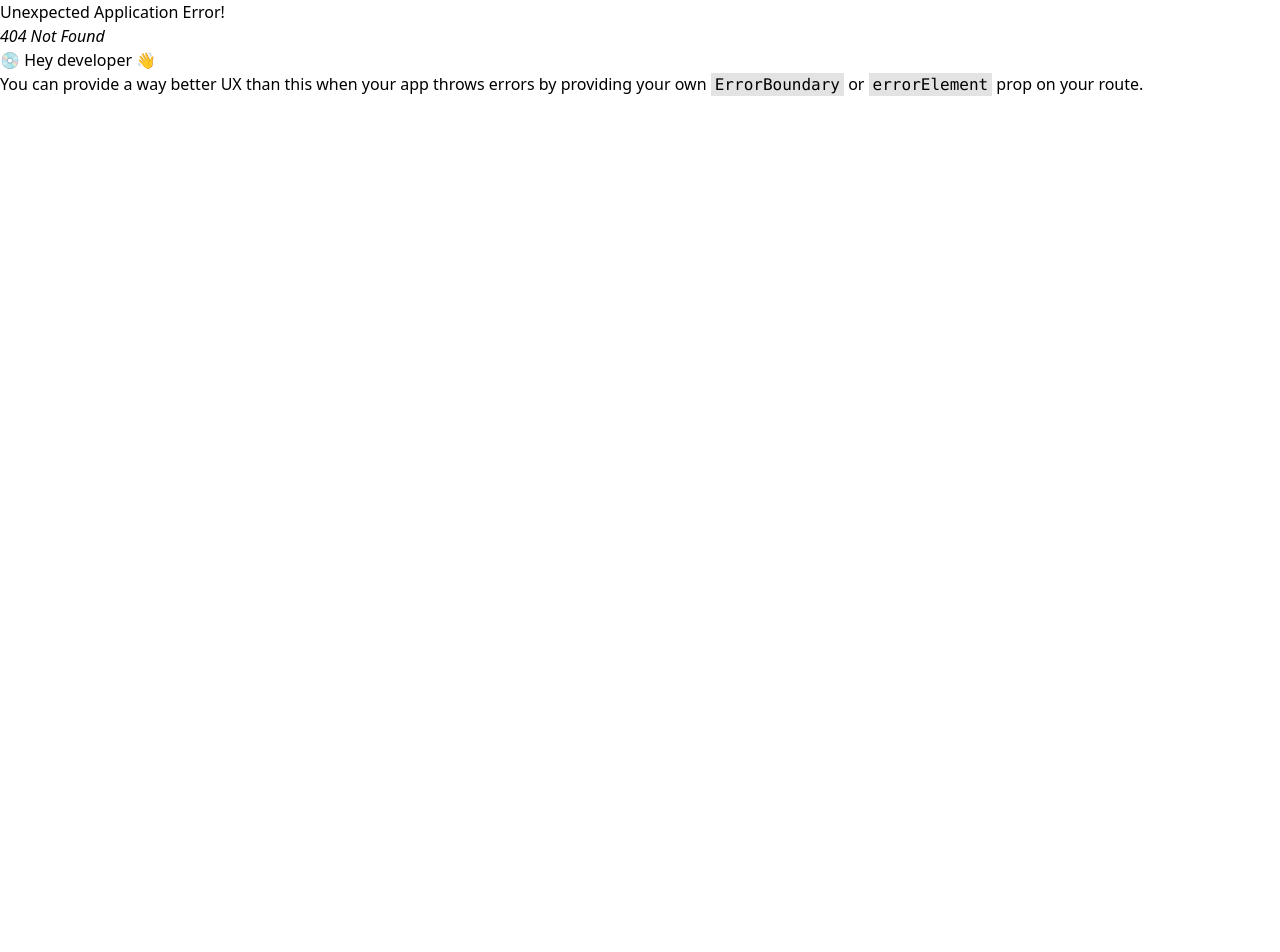
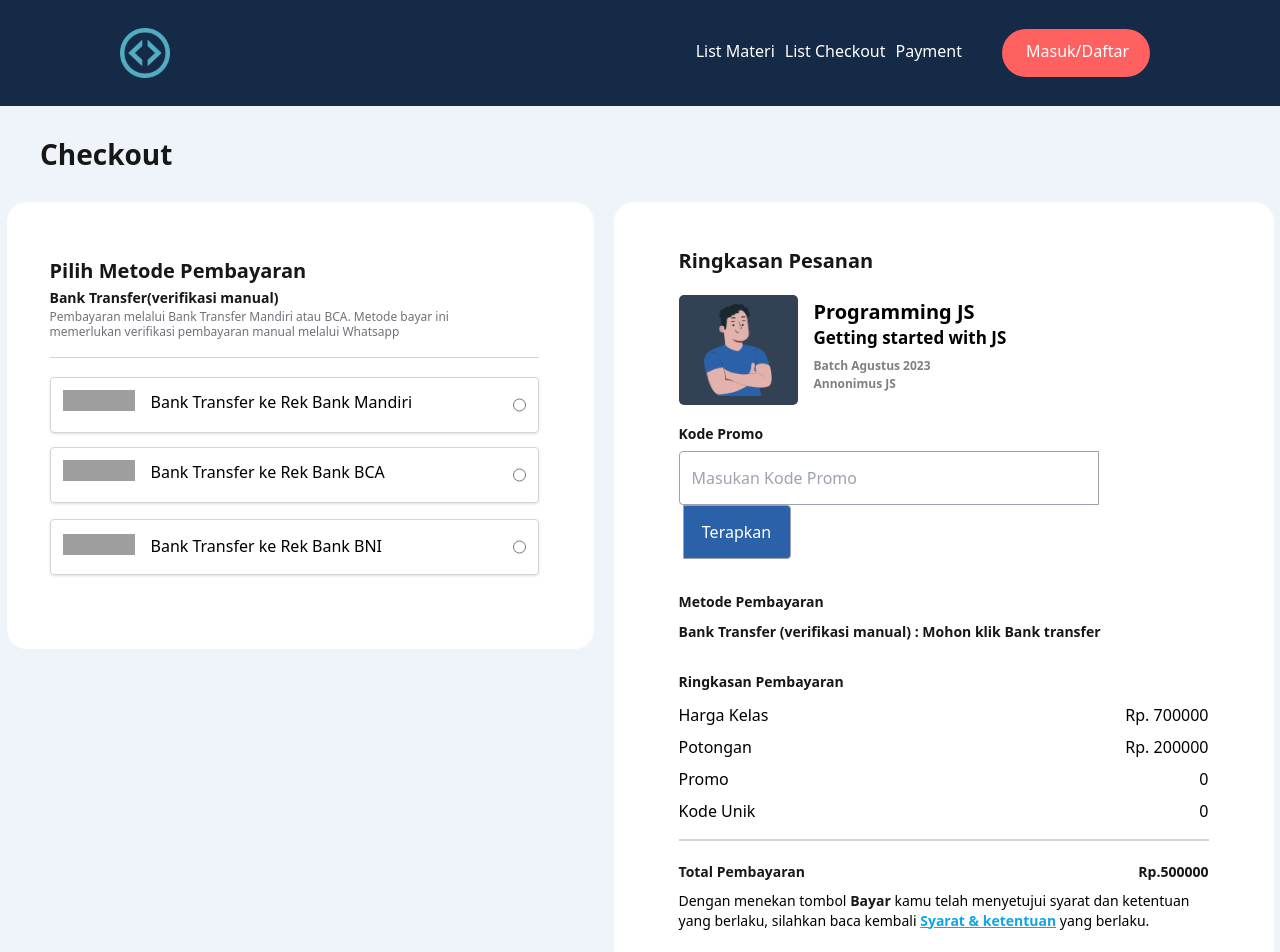
Before and after one commit to aguskrisna12/Edutech, a React (Create React App) app: page /list-materi/1/list-checkout/1 in a window 1280 px wide. Before the commit this address had no page. Shown: the top 952 px of the page. Before the commit the page ends 800 px from the top, so only its background shows below. Built offline with nearby package versions, Linux system fonts and the light colour scheme; grey boxes are pictures that could not be loaded.

Commit message:
update listCheckout to payment

```diff
--- a/src/Components/Bca.jsx
+++ b/src/Components/Bca.jsx
@@ -6,7 +6,7 @@ export default function Bca({handleRadioChange, selectedValue}) {
                     <img className="w-[72px] h-[21.18px]" src="https://upload.wikimedia.org/wikipedia/commons/thumb/5/5c/Bank_Central_Asia.svg/1200px-Bank_Central_Asia.svg.png" alt="img" />
                     <span className="pl-4">Bank Transfer ke Rek Bank BCA</span>
                 </div>
-                <input type="radio" name="radAnswer" value='BCA' onChange={handleRadioChange} checked={selectedValue === 'BCA'}/>
+                <input type="radio" name="radAnswer" value='{"value" : "BCA", "logo": "https://upload.wikimedia.org/wikipedia/commons/thumb/5/5c/Bank_Central_Asia.svg/1200px-Bank_Central_Asia.svg.png"}' onChange={handleRadioChange} checked={selectedValue === 'BCA'}/>
             </div>
         </>
     )
--- /dev/null
+++ b/src/Components/Store/Product/action.js
@@ -0,0 +1,6 @@
+export const setRadioValue = (value) => {
+    return {
+      type: 'SET_RADIO_VALUE',
+      payload: value,
+    };
+  };
--- a/src/Components/Store/Product/reducer.js
+++ b/src/Components/Store/Product/reducer.js
@@ -4,9 +4,24 @@ import contentsList from "./data";
 export const dataSlice = createSlice({
     name: 'content',
     initialState: {
-        entities: contentsList
+        entities: contentsList,
+        radioValue: '',
+        logoBank: '',
+        hargaKelas: 700000,
+        potongan: 200000,
+        promo: 0,
+        kodeUnik: 0,
+        totalPembayaran: 500000
     },
-    reducers: {}
+    reducers: {
+        getValueRadio(state, action){
+            state.radioValue = action.payload
+        }
+
+    }
 })
 
+
+export const { getValueRadio } = dataSlice.actions
+
 export default dataSlice.reducer
--- a/src/Pages/ListCheckout/index.jsx
+++ b/src/Pages/ListCheckout/index.jsx
@@ -1,18 +1,52 @@
-import { Link } from "react-router-dom";
+import { Link, useNavigate, useParams } from "react-router-dom";
 import Bca from "../../Components/Bca";
 import Bni from "../../Components/Bni";
 import Mandiri from "../../Components/Mandiri";
+import { useDispatch, useSelector } from "react-redux";
+import { getValueRadio } from "../../Components/Store/Product/reducer";
 import { useState } from "react";
-
 
 function ListCheckout() {
 
-    const [selectedValue, setSelectedValue] = useState('');
+    const { id } = useParams()
+    // console.log(id)
+    const [selectedValue, setSelectedValue] = useState('')
 
-    const handleRadioChange = (event) => {
-        setSelectedValue(event.target.value);
-      };
-      console.log(selectedValue)
+    const { hargaKelas } = useSelector((state) => state.content)
+    const { potongan } = useSelector((state) => state.content)
+    const { promo } = useSelector((state) => state.content)
+    const { kodeUnik } = useSelector((state) => state.content)
+    const { totalPembayaran } = useSelector((state) => state.content)
+    const { radioValue } = useSelector((state) => state.content)
+
+    const navigate = useNavigate()
+
+    const dispatch = useDispatch()
+
+    const { entities } = useSelector((state) => state.content)
+    const newEntities = [...entities]
+
+    const filterCard = newEntities.filter(item => item.id === Number(id))[0]
+    // console.log(filterCard)
+
+    const filterParagf = filterCard.paragf.slice(1, filterCard.paragf.length - 1)
+    // console.log(filterParagf)
+
+    // console.log(selectedValue)
+
+    const handleRadioChange = (e) => {
+        setSelectedValue(e.target.value)
+    }
+
+    dispatch(getValueRadio(selectedValue))
+
+    const goTo = (id) => {
+        navigate(`./payment/${id}`)
+    }
+
+
+    console.log(radioValue)
+
     return (
         <div className="bg-[#EFF4FA]">
             <div className="text-neutral-900 text-[28px] font-bold leading-loose p-5 pl-10">Checkout</div>
@@ -35,10 +69,10 @@ function ListCheckout() {
                             <img src="/assets/img/person.png" className="w-[68.99px] h-[91.41px]" alt="img" />
                         </div>
                         <div className="w-[314px] pl-4 pt-1">
-                            <span className="text-black text-xl font-extrabold leading-[25px]">Programming Laravel<br /></span>
-                            <span className="text-black text-[17px] font-extrabold leading-[25px]">Getting Started with Laravel 9</span>
-                            <p className="pt-[7px] text-[#00000080] text-[12px] font-[600]">Batch <span>8</span></p>
-                            <p className="text-[#00000080] text-[12px] font-[600]">Mentor anonimus</p>
+                            <span className="text-black text-xl font-extrabold leading-[25px]">{filterCard.title}<br /></span>
+                            <span className="text-black text-[17px] font-extrabold leading-[25px]">{filterParagf}</span>
+                            <p className="pt-[7px] text-[#00000080] text-[12px] font-[600]">Batch <span>{filterCard.batch}</span></p>
+                            <p className="text-[#00000080] text-[12px] font-[600]">{filterCard.mentor}</p>
                         </div>
                     </div>
                     <div className="w-100">
@@ -48,37 +82,37 @@ function ListCheckout() {
                     </div>
                     <div className="mt-5">
                         <p className="text-neutral-900 text-sm font-extrabold leading-[14px] py-4">Metode Pembayaran</p>
-                        <p className="text-neutral-900 text-sm font-semibold leading-[14px]">Bank Transfer (verifikasi manual) : {selectedValue ? selectedValue : 'Mohon klik Bank transfer'}</p>
+                        <p className="text-neutral-900 text-sm font-semibold leading-[14px]">Bank Transfer (verifikasi manual) : {radioValue ? radioValue : 'Mohon klik Bank transfer'}</p>
                     </div>
                     <div className="mt-9">
                         <div className="pb-[6px] text-neutral-900 text-sm font-extrabold leading-[14px]">Ringkasan Pembayaran</div>
                         <div className="flex pt-[8px] justify-between w-[530px]">
                             <p>Harga Kelas</p>
-                            <p>Rp. 700.000</p>
+                            <p>Rp. {hargaKelas}</p>
                         </div>
                         <div className="flex pt-[8px] justify-between w-[530px]">
                             <p>Potongan</p>
-                            <p>Rp. 200.000</p>
+                            <p>Rp. {potongan}</p>
                         </div>
                         <div className="flex pt-[8px] justify-between w-[530px]">
                             <p>Promo</p>
-                            <p>-</p>
+                            <p>{promo}</p>
                         </div>
                         <div className="flex pt-[8px] justify-between w-[530px]">
                             <p>Kode Unik</p>
-                            <p>-</p>
+                            <p>{kodeUnik}</p>
                         </div>
                         <div className="w-[530px] h-[0px] my-4 bg-white border border-neutral-300"></div>
                         <div className="flex pt-[8px] justify-between w-[530px]  text-neutral-900 text-sm font-extrabold leading-[14px]">
                             <p>Total Pembayaran</p>
-                            <p>Rp.500.000</p>
+                            <p>Rp.{totalPembayaran}</p>
                         </div>
                     </div>
                     <div className="mt-3  w-[530px] font-normal text-sm">
                         <p>Dengan menekan tombol <span className="text-neutral-900 text-sm font-bold leading-tight">Bayar</span> kamu telah menyetujui syarat dan ketentuan yang berlaku, silahkan baca kembali <Link className="text-sky-500 text-sm font-bold underline leading-tight" to={'#'}>Syarat & ketentuan</Link> yang berlaku.</p>
                     </div>
                     <div className="flex justify-end pt-10">
-                        <button class="rounded-full h-12 w-[205px] text-white bg-[#2A61A8]">Save Changes</button>
+                        <button onClick={() => goTo(id)} class="rounded-full h-12 w-[205px] text-white bg-[#2A61A8]">Save Changes</button>
                     </div>
                 </div>
             </div>
--- a/src/Pages/Payment/index.jsx
+++ b/src/Pages/Payment/index.jsx
@@ -1,10 +1,26 @@
 import { useState } from "react"
+import { useSelector } from "react-redux"
+import { useParams } from "react-router"
 
 function Payment() {
 
+  const { id } = useParams()
   const [showAtm, setShowAtm] = useState(true)
   const [showInet, setShowInet] = useState(false)
   const [showMobileBanking, setShowMobileBanking] = useState(false)
+
+
+  const { entities } = useSelector((state) => state.content)
+  const newEntities = [...entities]
+
+  const filterCard = newEntities.filter(item => item.id === Number(id))[0]
+  console.log(filterCard)
+
+  const filterParagf = filterCard.paragf.slice(1, filterCard.paragf.length - 1)
+
+  const { totalPembayaran } = useSelector((state) => state.content)
+  const { radioValue } = useSelector((state) => state.content)
+  // console.log(radioValue)
 
   const handleShowAtm = () => {
     setShowInet(false)
@@ -37,15 +53,15 @@ function Payment() {
               <img src="/assets/img/person.png" className="w-[68.99px] h-[91.41px]" alt="img" />
             </div>
             <div className="w-[314px] pl-4 pt-1">
-              <span className="text-black text-xl font-extrabold leading-[25px]">Programming Laravel<br /></span>
-              <span className="text-black text-[17px] font-extrabold leading-[25px]">Getting Started with Laravel 9</span>
-              <p className="pt-[7px] text-[#00000080] text-[12px] font-[600]">Batch <span>8</span></p>
-              <p className="text-[#00000080] text-[12px] font-[600]">Mentor anonimus</p>
+              <span className="text-black text-xl font-extrabold leading-[25px]">{filterCard.title}<br /></span>
+              <span className="text-black text-[17px] font-extrabold leading-[25px]">{filterParagf}</span>
+              <p className="pt-[7px] text-[#00000080] text-[12px] font-[600]">Batch <span>{filterCard.batch}</span></p>
+              <p className="text-[#00000080] text-[12px] font-[600]">Mentor {filterCard.mentor}</p>
             </div>
           </div>
           <div className="mt-5 pl-10">
             <p className="text-neutral-900 text-sm font-extrabold leading-[14px] py-4">Metode Pembayaran</p>
-            <p className="w-[417px] text-zinc-500 text-base font-normal leading-normal">Bank Transfer (verifikasi manual)-Mandiri</p>
+            <p className="w-[417px] text-zinc-500 text-base font-normal leading-normal">Bank Transfer (verifikasi manual) : {radioValue}</p>
           </div>
           <div className="w-[319px] h-[45px] mt-2 relative">
             <div className="w-[300px] h-[45px] left-[102px] top-0 absolute">
@@ -55,7 +71,7 @@ function Payment() {
             <img className="w-[72px] h-[21.18px] ml-10 left-0 top-[12px] absolute" src="https://upload.wikimedia.org/wikipedia/commons/thumb/a/ad/Bank_Mandiri_logo_2016.svg/2560px-Bank_Mandiri_logo_2016.svg.png" alt="img" />
           </div>
           <div className="w-[300px] mt-5 pl-10 text-zinc-500 text-base font-normal leading-normal">Nominal yang harus dibayar senilai:</div>
-          <div className="w-[277.82px] mt-5 pl-10 text-neutral-900 text-2xl font-semibold leading-7">Rp. 500.000</div>
+          <div className="w-[277.82px] mt-5 pl-10 text-neutral-900 text-2xl font-semibold leading-7">Rp. {totalPembayaran}</div>
         </div>
         <div className="pt-9">
           <div className="w-[395px] h-[81px] relative">
--- a/src/Pages/index.jsx
+++ b/src/Pages/index.jsx
@@ -29,11 +29,11 @@ const router = createBrowserRouter([
                 element: <Login/>
             },
             {
-                path: 'list-checkout/',
+                path: 'list-materi/:id/list-checkout/:id',
                 element: <ListCheckout/>
             },
             {
-                path: 'payment',
+                path: 'list-materi/:id/list-checkout/:id/payment/:id',
                 element: <Payment/>
             },
             {
```
